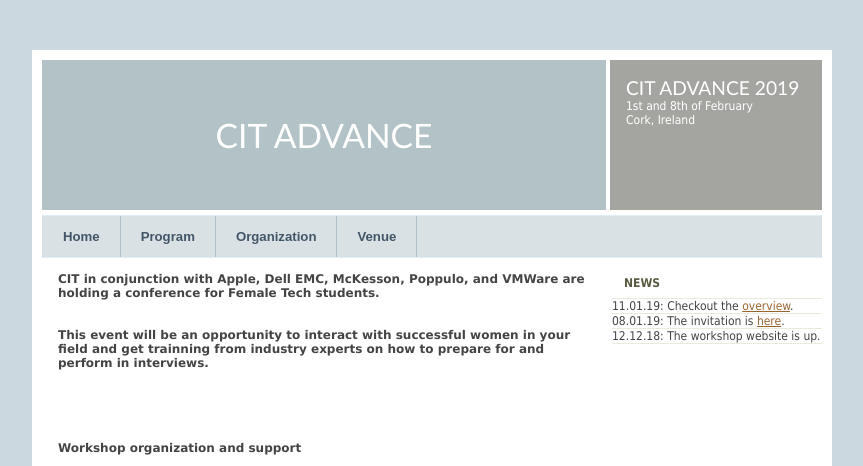
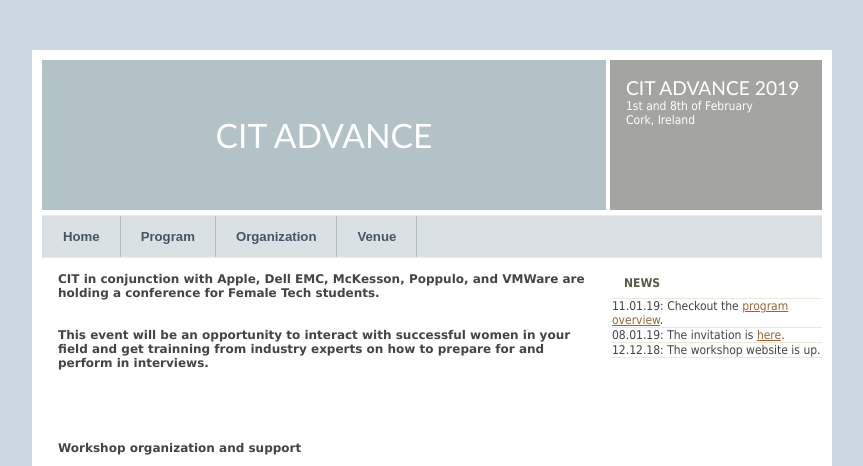
Before and after one commit to citadvance/citadvance.github.io, a plain HTML site: page index.html in a window 1280 px wide. Shown: the top 466 px of the page, without its empty margins (208-1071 px from the left). Drawn offline with Linux system fonts and the light colour scheme.

Commit message:
Update index.html

```diff
--- a/index.html
+++ b/index.html
@@ -72,7 +72,7 @@
 			<h2>NEWS</h2>
 			<ul>
 				<!--<li>08.01.2019: The invitation is available <a href="https://citadvance.github.io/ADVANCE.pdf" target="_blank">here</a>.-->
-				<li>11.01.19: Checkout the <a href="https://citadvance.github.io/program.html" target="_blank">overview</a>.</li>
+				<li>11.01.19: Checkout the <a href="https://citadvance.github.io/program.html" target="_blank"> program overview</a>.</li>
 				<li>08.01.19: The invitation is <a href="https://citadvance.github.io/ADVANCE.pdf" target="_blank">here</a>.</li>
 				<li>12.12.18: The workshop website is up.</li>
 
```
